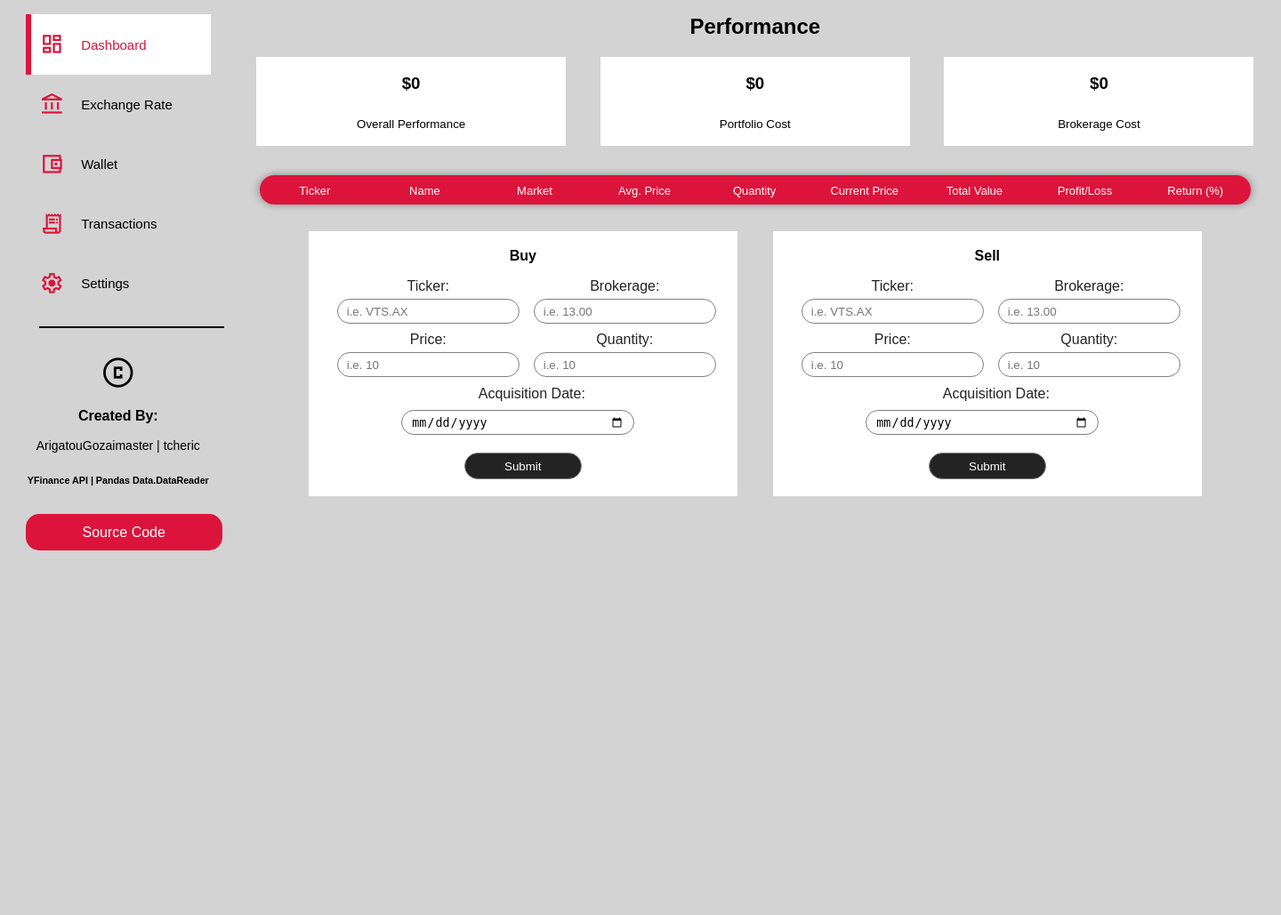
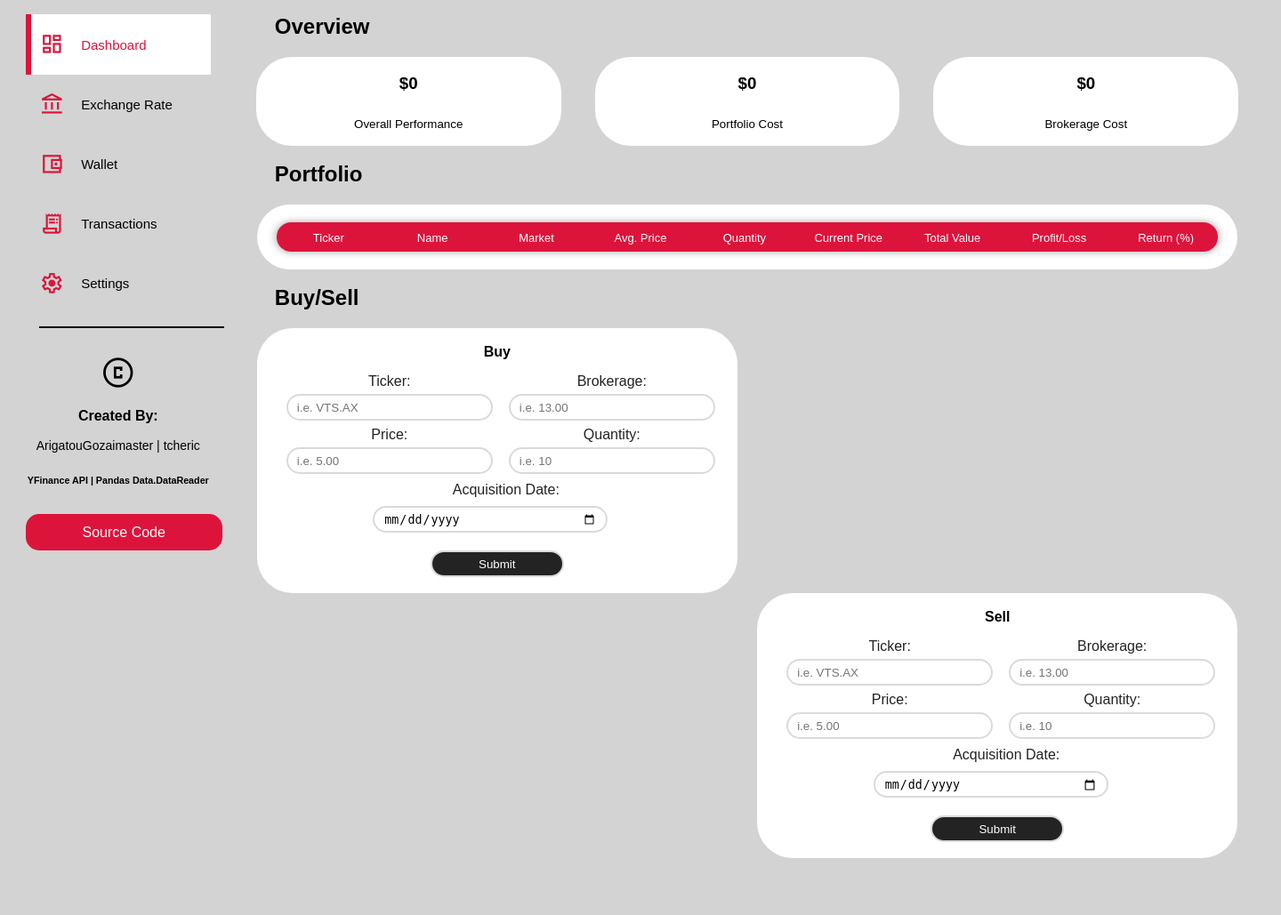
Before and after one commit to ArigatouGozaimaster/MyValuableProfits, a Flask app: page /buy in a window 1440 px wide. Shown: the part 103-1132 px from the top of the page at 89% size. Before the commit the page ends 722 px from the top, so only its background shows below. Run offline with Flask 2, Linux system fonts and the light colour scheme; a user stored in the database is signed in; lists and menus that the app fills with data are empty.

Commit message:
220924 - general repository update

```diff
--- a/app.py
+++ b/app.py
@@ -5,6 +5,7 @@ Importing Libraries
 Import the necessary libraries for the program to run. A full list of requirements can be found
 under requirements.txt. For more details, consult the attached ReadMe.md
 """
+
 
 import re
 import yfinance as yf
@@ -19,6 +20,7 @@ from flask_wtf import FlaskForm
 from wtforms import StringField, PasswordField, SubmitField
 from wtforms.validators import InputRequired, Length, ValidationError
 from flask_bcrypt import Bcrypt
+
 
 """
 Configure Applications
@@ -36,6 +38,7 @@ A list of pre-requisites for functionality
 - Register for an account
 - Register for an account
 """
+
 
 # Initialisation of Flask constructor module and Bcrypt
 app = Flask(__name__, static_url_path='/static')
@@ -108,6 +111,7 @@ A list of helper functions for the functionality of the website
 - Fetching an Exchange Rate from the past 1300 days (LIMIT)
 - Clean up User_id to only return integer
 """
+
 
 # Get LIVE Exchange Rate Data (data.DataReader)
 def current_rate():
@@ -484,6 +488,7 @@ def buy():
 
     return dashboard()
 
+
 @app.route('/sell', methods=['GET', 'POST'])
 @login_required
 def sell():
@@ -606,6 +611,7 @@ def sell():
 
     return dashboard()
 
+
 @app.route('/yahoofinance', methods=['GET', 'POST'])
 @login_required
 def yahoofinance():
--- a/requirements.txt
+++ b/requirements.txt
@@ -1,3 +1,6 @@
+REQUIREMENTS.TXT
+----------------
+
 Flask
 Flask-Session
 Flask_sqlalchemy
--- a/static/dashboard.css
+++ b/static/dashboard.css
@@ -1,6 +1,9 @@
-/* Dashboard CSS Stylisation */
+/* _________Dashboard CSS Stylisation_________ */
 
-/* Body Stylisation */
+/* ______________Stylised with guides by Arigatou
+Gozaimaster and tcheric _______________________*/
+
+/* ______________Body Stylisation_____________ */
 body {
   margin: 0;
   font-family: Arial, Helvetica, sans-serif;
@@ -8,7 +11,7 @@ body {
   background-color: lightgrey;
 }
 
-/* _________Header Navbar Stylisation _________ */
+/* ________Header Navbar Stylisation _________ */
 nav{
   width: 100%;
   background-color: white;
@@ -45,6 +48,11 @@ nav img.logo{
   border-width: 0px;
   justify-content: center;
 }
+.search-bar input:focus{
+  outline: none;
+  border: none;
+  box-shadow: none;
+}
 .profile-area{
   position: relative;
   padding-left: 5px;
@@ -78,7 +86,7 @@ nav img.logo{
   color: crimson;
 }
 
-/* _________Sidebar_________ */
+/* __________________Sidebar__________________ */
 main{
   display: grid;
   grid-template-columns: 13rem auto;
@@ -161,13 +169,14 @@ main aside .disclaimer p{
   font-size: 14px;
 }
 
-/* _________Content_________ */
+/* __________________Content__________________ */
 .content .title h1{
-  text-align: center;
+  text-align: left;
   background-color: lightgrey;
   padding-bottom: 20px;
   margin-top: 0;
   margin-bottom: 0;
+  margin-left: 40px;
 }
 .content .distribution{
   display: flex;
@@ -181,6 +190,7 @@ main aside .disclaimer p{
   width: 30%;
   height: 100px;
   text-align: center;
+  border-radius: 40px;
 }
 .content .distribution .mystats1 p{
   margin-top: 5px;
@@ -211,12 +221,16 @@ main aside .disclaimer p{
   text-align: center;
 }
 
-/* _________Portfolio of Stocks_________ */
+/* ____________Portfolio of Stocks____________ */
 #table-container {
   text-align: center;
-  margin-top: 15px;
+  background-color: white;
+  padding-top: 20px;
+  padding-bottom: 20px;
+  border-radius: 40px;
+  margin-left: 20px;
+  margin-right: 20px;
 }
-
 table {
   width: 96%;
   margin: auto;
@@ -227,11 +241,9 @@ table {
   overflow: hidden;
   box-shadow: 3px 0 8px rgba(0,0,0,0.2), -3px 0 8px rgba(0,0,0,0.2);
 }
-
 thead {
   background-color: crimson;
 }
-
 th {
   color: white;
   font-size: 13px;
@@ -241,63 +253,64 @@ th {
   text-align: center;
   width: 9%;
 }
-
 td {
   padding: 10px 12px;
 }
-
 tr {
   border-bottom: 1px solid grey;
 }
-
 tr:nth-of-type(even) {
   background-color: rgb(240,240,240);
 }
-
 tr:last-of-type {
   border-bottom: 2px solid crimson;
 }
 
-/* _________Buy and Sell Forms_________ */
-#forms-container {
-  margin: 30px 5%;
-  display: flex;
+/* ____________Buy and Sell Forms_____________ */
+
+#forms-container .title h1{
+  text-align: left;
+  background-color: lightgrey;
+  padding-bottom: 20px;
+  margin-top: 0;
+  margin-bottom: 0;
+  margin-left: 40px;
 }
-
-#forms-container form {
+#forms-container form{
   display: flex;
   justify-content: center;
   align-items: center;
   flex-direction: column;
-  margin-inline: 20px;
-  text-align: left;
-  /* width: 100%; */
   width: 500px;
   height: 270px;
   background-color: white;
   padding: 14px 20px;
   text-align: center;
+  margin-right: 20px;
+  margin-left: 20px;
+  border-radius: 40px;
 }
-
 form label {
   width: 100%;
   margin: 3px 3px;
   color: rgb(35, 35, 35);
 }
-
 form input {
   width: 100%;
   margin-bottom: 5px;
   height: 1.5em;
-  border-radius: 20px;
-  border: 1px solid gray;
   padding: 3px 10px;
+  border: 2px solid #dadada;
+  border-radius: 15px;
 }
-
+form input:focus{
+  outline: none;
+  border-color: #9ecaed;
+  box-shadow: 0 0 10px #9ecaed;
+}
 form h4 {
   margin: 0px 0 14px;
 }
-
 form .submit-btn {
   width: 30%;
   margin-inline: auto;
@@ -308,41 +321,37 @@ form .submit-btn {
   color: white;
   height: 30px;
 }
-
 .form-sub-box {
-  /* background-color:green; */
   display: flex;
   justify-content: space-between;
   align-items: center;
   height: 60px;
   width: 100%;
 }
-
 .form-sub-box-2 {
   width: 50%;
   padding-left: 8px;
 }
-
 #form-date {
   padding-left: 20px;
 }
-
 #date {
-  /* width: 92%; */
-  /* width:100%; */
   margin-left: 20px;
   margin-right: 7%;
   margin-top: 6px;
   width: 240px;
-  /* margin: auto; */
 }
-
 .half-label {
   margin-top: 5px;
   width: 15%;
 }
-
 .half-input {
   margin-top: 5px;
   width: 86%;
 }
+.form1{
+  float: left;
+}
+.form2{
+  float: right;
+}
--- a/templates/dashboard.html
+++ b/templates/dashboard.html
@@ -12,7 +12,8 @@
 
 </head>
 <body>
-    <!-- ___________________Navbar___________________-->
+
+    <!--______________________________________Navbar______________________________________-->
     <nav>
         <div class="container">
             <img src="/static/images/mvp.png" class="logo">
@@ -30,7 +31,7 @@
         </div>
     </nav>
 
-    <!-- ___________________Sidebar___________________-->
+    <!--______________________________________Sidebar_____________________________________-->
     <main>
         <!-- Sidebar Infotab -->
         <aside>
@@ -65,10 +66,11 @@
                 <a href="https://github.com/ArigatouGozaimaster/MyValuableProfits">Source Code</a>
             </div>
         </aside>
-        <!--_______ Middle Infotab - Fetching Live Exchange Rate _______-->
+
+        <!--_______________ Middle Infotab - Fetching Portfolio Overview Info ________________-->
         <section class="content">
             <div class="title">
-                <h1>Performance</h1>
+                <h1>Overview</h1>
             </div>
             <div class="distribution">
                 <div class="mystats1">
@@ -85,19 +87,16 @@
                 </div>
             </div>
             <br>
-            <!-- Removed feature - API for aesthetic website design
-            <div class="exchange">
-                <h1>Exchange Rate</h1>
-                <p>AUD/USD : {{ exchange_rate }}</p>
+            <div class="title">
+                <h1>Portfolio</h1>
             </div>
-            <br>
-            -->
-            <!-- _______Holdings Table_______ -->
+
+            <!--__________________________________Holdings Table__________________________________-->
             <div id="table-container">
                 <table>
                     <thead>
                         <tr>
-                            <!-- _______Headings for the table_______ -->
+                            <!--__________________________Table Headings__________________________-->
                             <th>Ticker</th>
                             <th>Name</th>
                             <th>Market</th>
@@ -110,7 +109,7 @@
                         </tr>
                     </thead>
                     <tbody>
-                        <!-- Jinja formatted from app.py /dashboard -->
+                        <!--____________________________Jinja2 (Python)____________________________-->
                         {% for i in portfolio_table %}
                         <tr>
                             <td>{{ i[0] }}</td>
@@ -124,27 +123,17 @@
                             <td>{{ i[8] }}</td>
                         </tr>
                         {% endfor %}
-
-                        <!-- Non-formatted for fast loading debugging
-                        <tr>
-                            <td>1</td>
-                            <td>1</td>
-                            <td>1</td>
-                            <td>1</td>
-                            <td>1</td>
-                            <td>1</td>
-                            <td>1</td>
-                            <td>1</td>
-                            <td>1</td>
-                        </tr>
-                        -->
-
                     </tbody>
                 </table>
             </div>
-            <!--_______ Buy Sell Form _______-->
+            <br>
+
+            <!--__________________________________Buy/Sell Form__________________________________-->
             <div id="forms-container">
-                <form action="/buy" method="post" id="buy-form">
+                <div class="title">
+                    <h1>Buy/Sell</h1>
+                </div>
+                <form action="/buy" method="post" id="buy-form" class="form1">
                     <h4>Buy</h4>
                     <div class="form-sub-box">
                         <div class="form-sub-box-2">
@@ -159,7 +148,7 @@
                     <div class="form-sub-box">
                         <div class="form-sub-box-2">
                             <label class="half-label" for="price">Price: </label>
-                            <input class="half-input" autocomplete="off" id="price" name="price" placeholder="i.e. 10" type="text" required>
+                            <input class="half-input" autocomplete="off" id="price" name="price" placeholder="i.e. 5.00" type="text" required>
                         </div>
                         <div class="form-sub-box-2">
                             <label class="half-label" for="amount">Quantity: </label>
@@ -171,7 +160,7 @@
                     <input type="submit" value="Submit" class="submit-btn">
                 </form>
 
-                <form action="/sell" method="post" id="sell-form" >
+                <form action="/sell" method="post" id="sell-form" class = "form2" >
                     <h4>Sell</h4>
                     <div class="form-sub-box">
                         <div class="form-sub-box-2">
@@ -186,7 +175,7 @@
                     <div class="form-sub-box">
                         <div class="form-sub-box-2">
                             <label class="half-label" for="price">Price: </label>
-                            <input class="half-input" autocomplete="off" id="price" name="price" placeholder="i.e. 10" type="text" required>
+                            <input class="half-input" autocomplete="off" id="price" name="price" placeholder="i.e. 5.00" type="text" required>
                         </div>
                         <div class="form-sub-box-2">
                             <label class="half-label" for="amount">Quantity: </label>
```
Also changed, not shown: static/loginregister.css (+6 -3 lines), test.py (+6 -15 lines), static/images/SS1.png, 2 other files.
